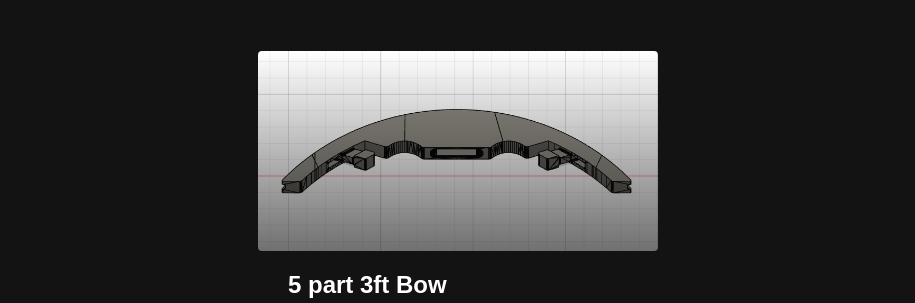
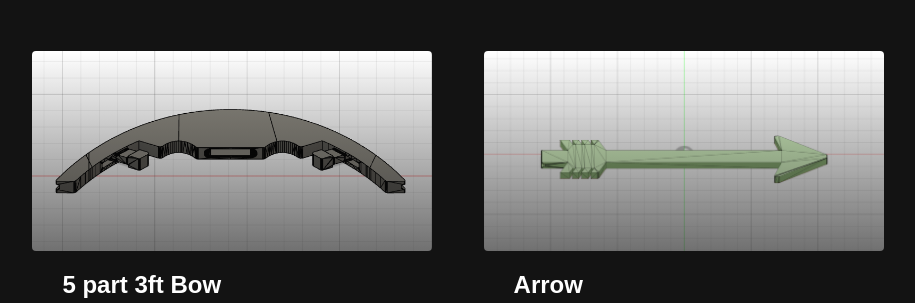
Before and after one commit to Custom3Dprints/custom2, a website: page JAVASCRIPT COURSE/3D site/3DPictures.html in a window 1280 px wide. Shown: the part 987-1290 px from the top of the page, without its empty margins (182-1097 px from the left). Drawn offline with Linux system fonts and the light colour scheme.

Commit message:
Pictures 7&8 back

```diff
--- a/JAVASCRIPT COURSE/3D site/3DPictures.css
+++ b/JAVASCRIPT COURSE/3D site/3DPictures.css
@@ -282,7 +282,7 @@
     ),
     url('pic7.png');
 }
-/*
+
 .services__card:nth-child(8){
     background-image: linear-gradient(
         to bottom,
@@ -291,7 +291,7 @@
         ),
         url('pic8.png');
     }
-*/
+
 
 
 .services h2{
--- a/JAVASCRIPT COURSE/3D site/3DPictures.html
+++ b/JAVASCRIPT COURSE/3D site/3DPictures.html
@@ -79,15 +79,14 @@
             <div class="services__card">
                 <h2>Soccer game</h2>
             </div>
+
             <div class="services__card">
                 <h2>5 part 3ft Bow</h2>
             </div>
-            <!--
+            <div class="services__card">
+                <h2>Arrow</h2>
+            </div>
 
-                <div class="services__card">
-                    <h2>Arrow</h2>
-                </div>
-            -->
         </div>
     </div>
 
```
